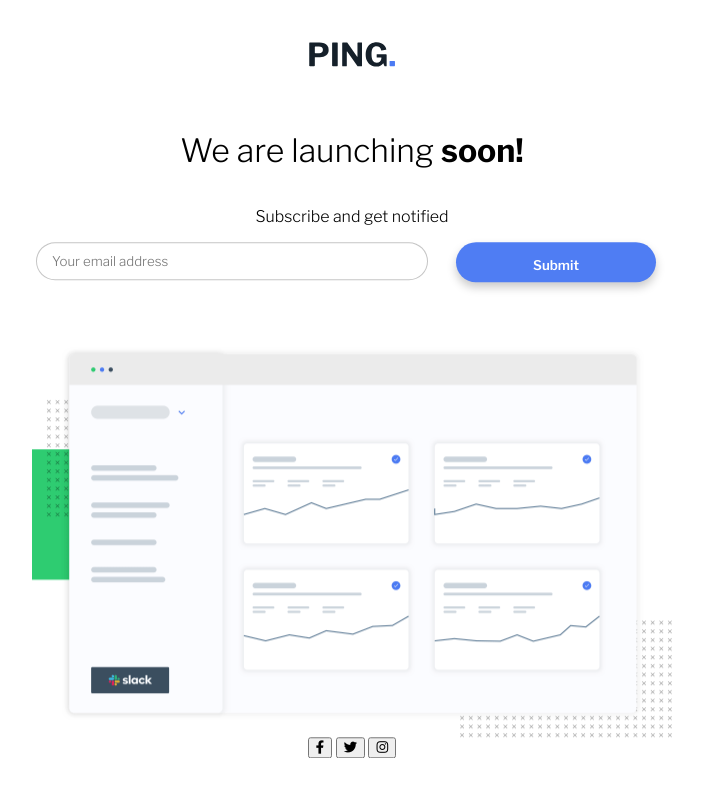
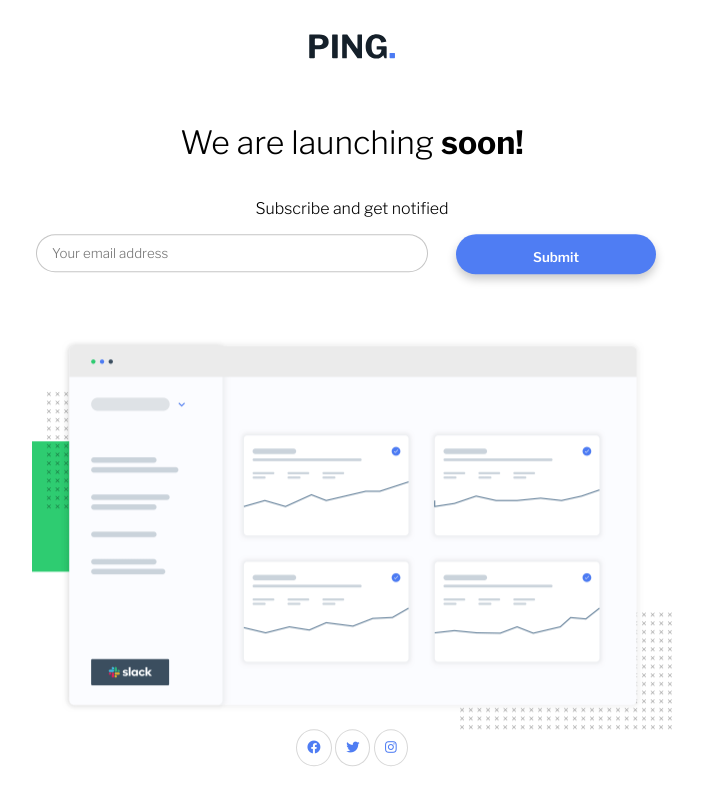
Before and after one commit to Brian-E-Nguyen/frontend-mentor-challenges, a plain HTML site: page Single-Column-Page/index.html in a window 1280 px wide. Shown: the whole page, without its empty margins (288-991 px from the left). Drawn offline with nearby package versions, Linux system fonts and the light colour scheme.

Commit message:
social button styles and hoer1

```diff
--- a/Single-Column-Page/app.css
+++ b/Single-Column-Page/app.css
@@ -60,7 +60,17 @@ img {
 
 .btn--social {
   display: inline-block;
-  /* width: 10px; */
+  padding: 10px;
+  border-radius: 50%;
+  border: 1px solid hsla(0, 0%, 59%, 0.384);
+  background-color: rgba(0, 0, 0, 0);
+  color: hsl(223, 87%, 63%);
+  transition: background-color 0.3s, color 0.3s;
+}
+
+.btn--social:hover {
+  background-color: hsl(223, 87%, 63%);
+  color: white;
 }
 
 .btn--notify:active {
--- a/Single-Column-Page/index.html
+++ b/Single-Column-Page/index.html
@@ -44,7 +44,7 @@
       />
       <div>
         <button class="btn--social">
-          <i class="fab fa-facebook-f"></i>
+          <i class="fab fa-facebook"></i>
         </button>
         <button class="btn--social">
           <i class="fab fa-twitter"></i>
```
